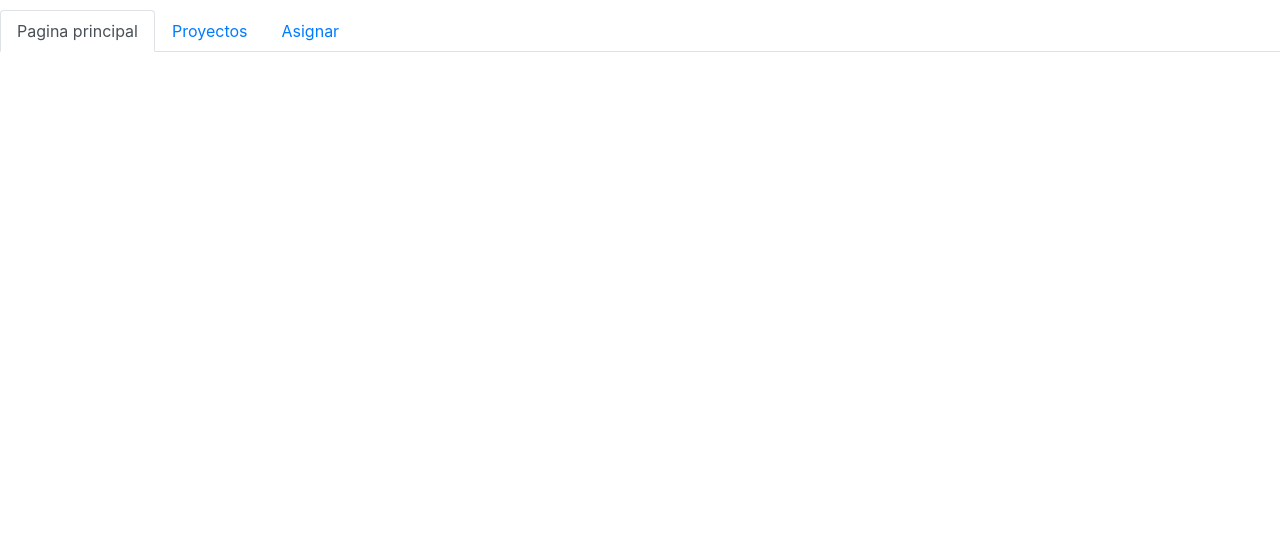
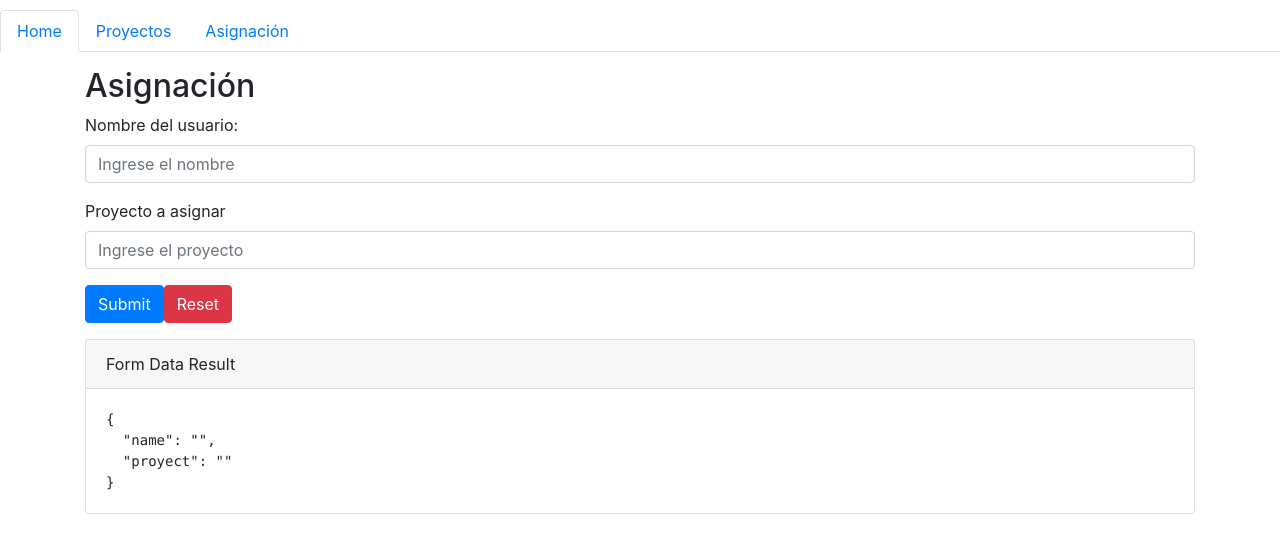
Before and after one commit to Santiago25/proyecto-app, a Vue app: page /asignacion in a window 1280 px wide. Shown: the top 550 px of the page. Built offline with nearby package versions, Linux system fonts and the light colour scheme.

Commit message:
Base para Asignación, organización

```diff
--- a/src/App.vue
+++ b/src/App.vue
@@ -1,16 +1,20 @@
 <template>
   <div id="app">
 	<b-nav tabs>
-		<b-nav-item active to="/home">Pagina principal</b-nav-item>
+		<b-nav-item active>
+		<router-link to="/home">Home</router-link></b-nav-item>
 		<b-nav-item>
 			<router-link to="/proyectos">Proyectos</router-link>
 		</b-nav-item>
-		<b-nav-item>Asignar</b-nav-item>
+		<b-nav-item>
+			<router-link to="/asignacion">Asignación</router-link>
+		</b-nav-item>
 	</b-nav>
-	<div>
-      <router-view/>
-    </div>
-  </div>
+	<b-container>
+      <router-view>
+	  </router-view>
+    </b-container>
+</div>
 </template>
 
 
@@ -18,4 +22,7 @@
 .nav-tabs {
 	padding: 10px 10px 0 10px;
 }
+.container {
+	margin-top: 15px;
+}
 </style>
--- a/src/components/Asignacion.vue
+++ b/src/components/Asignacion.vue
@@ -1,9 +1,61 @@
 <template>
+  <div>
+    <h2>Asignación</h2>
+    <b-form @submit="onSubmit" @reset="onReset" v-if="show">
+      <b-form-group id="input-group-1" label="Nombre del usuario:" label-for="input-1">
+        <b-form-input
+          id="input-1"
+          v-model="form.name"
+          placeholder="Ingrese el nombre"
+          required
+        ></b-form-input>
+      </b-form-group>
 
+	  <b-form-group id="input-group-2" label="Proyecto a asignar" label-for="input-2">
+        <b-form-input
+          id="input-2"
+          v-model="form.proyect"
+          placeholder="Ingrese el proyecto"
+          required
+        ></b-form-input>
+      </b-form-group>
+
+      <b-button type="submit" variant="primary">Submit</b-button>
+      <b-button type="reset" variant="danger">Reset</b-button>
+    </b-form>
+    <b-card class="mt-3" header="Form Data Result">
+      <pre class="m-0">{{ form }}</pre>
+    </b-card>
+  </div>
 </template>
 
 <script>
 export default {
-
-}
+  data() {
+    return {
+      form: {
+		name: "",
+		proyect: "",
+      },
+      show: true,
+    };
+  },
+  methods: {
+    onSubmit(event) {
+      event.preventDefault();
+      alert(JSON.stringify(this.form));
+    },
+    onReset(event) {
+      event.preventDefault();
+      // Reset our form values
+      this.form.name = "";
+      this.form.proyect = "";
+      // Trick to reset/clear native browser form validation state
+      this.show = false;
+      this.$nextTick(() => {
+        this.show = true;
+      });
+    },
+  },
+};
 </script>
--- a/src/components/Home.vue
+++ b/src/components/Home.vue
@@ -1,5 +1,5 @@
 <template>
-  <div class="home">
+  <div >
     <h1>E-Pyme App</h1>
   </div>
 </template>
@@ -7,8 +7,5 @@
 <script>
 
 export default {
-  name: 'Home',
-  components: {
-  }
 }
 </script>
--- a/src/router.js
+++ b/src/router.js
@@ -1,22 +1,27 @@
 import vueRouter from 'vue-router'
 import Home from './components/Home.vue'
 import Proyectos from './components/Proyectos.vue'
-//import UserBalance from './components/UserBalance'
-import App from './App'
+import Asignacion from './components/Asignacion.vue'
+
 
 const router = new vueRouter({
 	mode: 'history',
 	base: __dirname,
 	routes: [
 		{
-			path: '/, /home',
-			name: "home",
+			path: '/home',
+			name: "Home",
 			component: Home
 		},
 		{
 			path: '/proyectos',
 			name: "Proyectos",
 			component: Proyectos
+		},
+		{
+			path: '/asignacion',
+			name: "Asignacion",
+			component: Asignacion
 		}
 	]
 })
```
